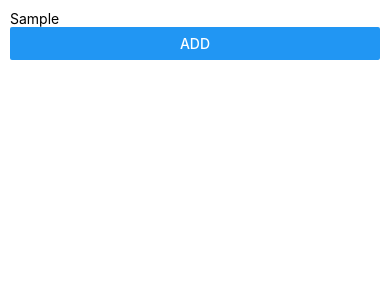
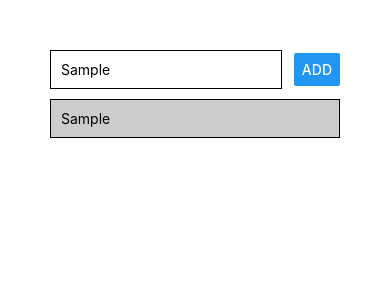
Before and after one commit to OGustavo-Silva/rn-complete-guide-oreilly, a React Native app: screen / in a window 390 px wide. Both pictures are taken after typing "Sample" into the empty fields and a click on the button "ADD". Shown: the top 300 px of the page. Built offline with nearby package versions, Linux system fonts and the light colour scheme.

Commit message:
flatList implementado

```diff
--- a/App.js
+++ b/App.js
@@ -1,22 +1,75 @@
 import { StatusBar } from 'expo-status-bar';
-import React from 'react';
-import { StyleSheet, Text, View, TextInput, Button } from 'react-native';
+import React, { useState } from 'react';
+import { StyleSheet,
+  Text,
+  View,
+  TextInput,
+  Button,
+  ScrollView,
+  FlatList
+} from 'react-native';
 
 export default function App() {
+  const [enteredGoal, setEnteredGoal] = useState('');
+  const [courseGoals, setCourseGoals] = useState([]);
+
+  const goalInputHandler = (enteredText) =>{
+    setEnteredGoal(enteredText);
+  }
+
+  const addGoalHandler = () =>{
+    setCourseGoals(currentGoals =>[
+      ...courseGoals, {key: Math.random().toString(), value: enteredGoal }
+    ]);
+  }
+
   return (
-    <View style={{padding: 10}}>
-      <View>
-        <TextInput/>
-        <Button title = "ADD"/>
+    <View style={styles.screen}>
+      <View style={styles.inputContainer}>
+        <TextInput placeholder="Course goals"
+          style={styles.input}
+          onChangeText={goalInputHandler}
+          value={enteredGoal}
+        />
+        <Button title="ADD" onPress={addGoalHandler}/>
 
       </View>
-      <View>
+      <FlatList
+        data={courseGoals}
+        renderItem={itemData =>
+          <View style={styles.listItem}>
+            <Text>{itemData.item.value}</Text>
+          </View>}
+      />
 
-      </View>
+
     </View>
   );
 }
 
 const styles = StyleSheet.create({
+  screen: {
+    padding: 50
+  },
 
+  inputContainer: {
+    flexDirection: 'row',
+    justifyContent: 'space-between',
+    alignItems: 'center'
+  },
+
+  input:{
+    width: '80%',
+    borderColor: 'black',
+    borderWidth: 1,
+    padding: 10
+},
+
+  listItem:{
+    padding: 10,
+    marginVertical: 10,
+    backgroundColor: '#ccc',
+    borderColor: 'black',
+    borderWidth: 1
+  },
 });
```
